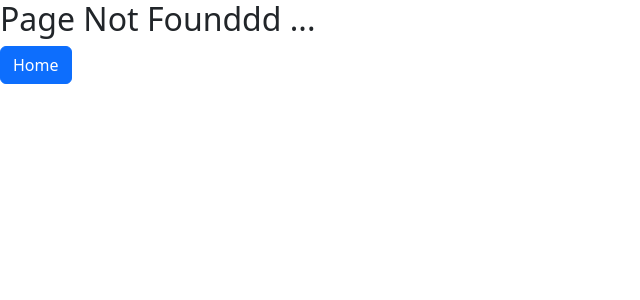
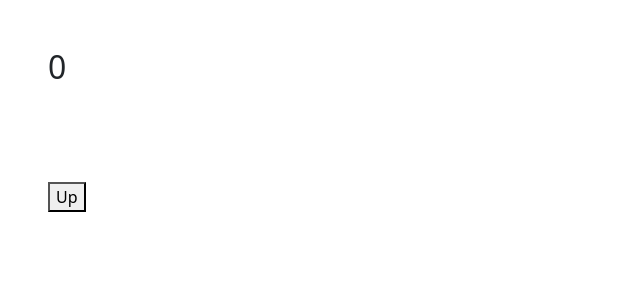
Before and after one commit to PavinKM/login-bootstrap, a React (Vite) app: page /counter in a window 1280 px wide. Before the commit this address had no page. Shown: the top 300 px of the page, without its empty margins (0-640 px from the left). Built offline with nearby package versions, Linux system fonts and the light colour scheme.

Commit message:
update function & counter

```diff
--- /dev/null
+++ b/src/Counter.jsx
@@ -0,0 +1,27 @@
+//updater function
+import { useEffect, useState } from "react";
+
+function Counter(){
+
+    const [count, setCount] = useState(0)
+
+    function increment(){
+        //update function
+        setCount(prevCount => prevCount + 1) // => setCount(count + 1)
+        //console.log(count) //asyncronous function so im using useefect
+    }
+
+    useEffect(()=>{
+        console.log(count)
+    },[count])  //dependency on count
+
+    return(
+        <>
+            <h2 className="m-5">{count}</h2>
+            <button className="m-5" onClick={increment}>Up</button>
+        </>
+    );
+
+}
+
+export default Counter
--- a/src/Home.jsx
+++ b/src/Home.jsx
@@ -34,6 +34,8 @@ function Home(){
     return(
             <div className="container">
                 <Link to="/login">Login</Link>
+                <br/>
+                <Link to="/Counter">Counter</Link>
             <div className="row justify-content-center m-3">
                 {posts && posts.map(post => {
                     return (
--- a/src/main.jsx
+++ b/src/main.jsx
@@ -4,6 +4,7 @@ import Login from './login.jsx'
 import Home from './Home.jsx'
 import {createBrowserRouter, RouterProvider} from 'react-router-dom'
 import NotFound from './NotFound.jsx'
+import Counter from './Counter.jsx'
 
 const router = createBrowserRouter([
   {
@@ -14,7 +15,12 @@ const router = createBrowserRouter([
   {
     path : '/login',
     element : <Login/>
+  },
+  {
+    path : '/counter',
+    element : <Counter/>
   }
+
 
 ])
 
```
